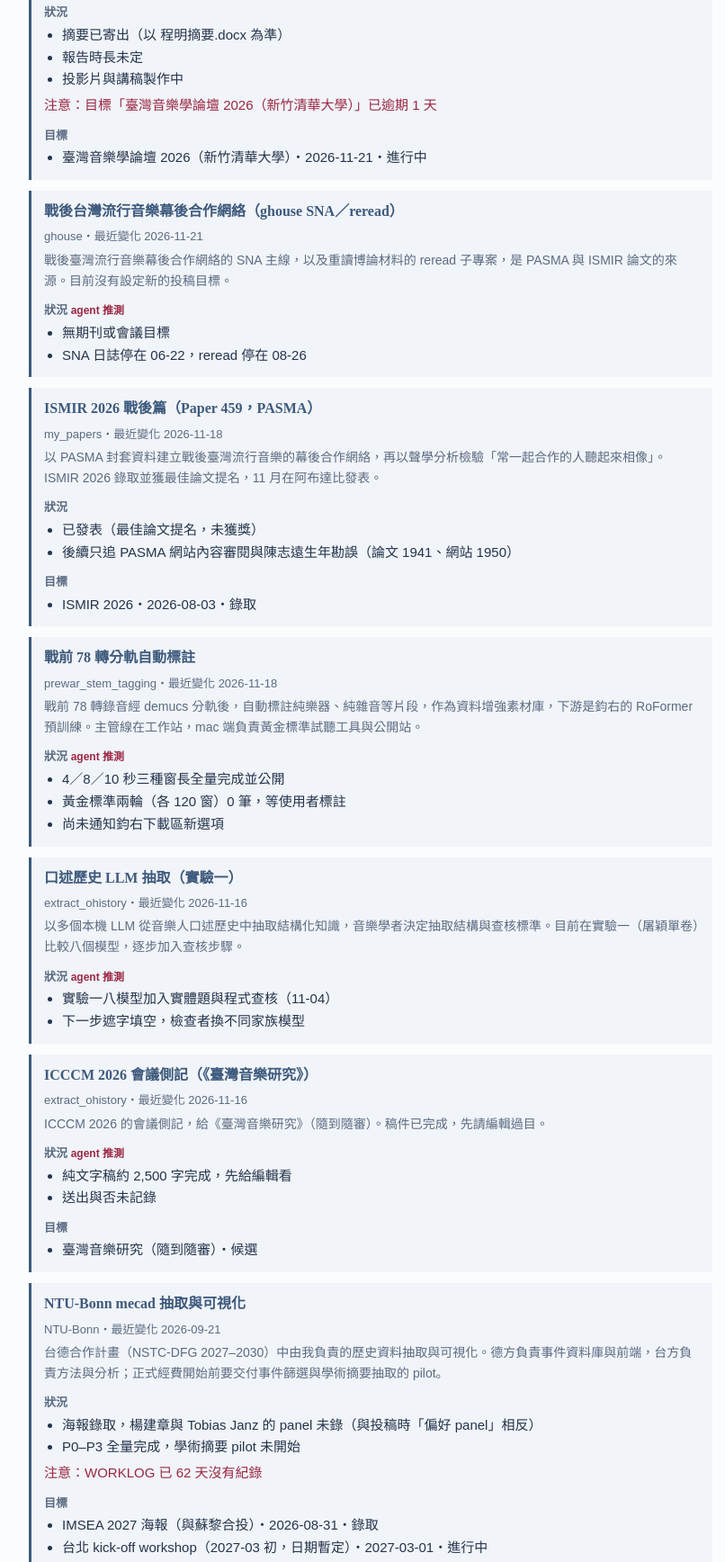
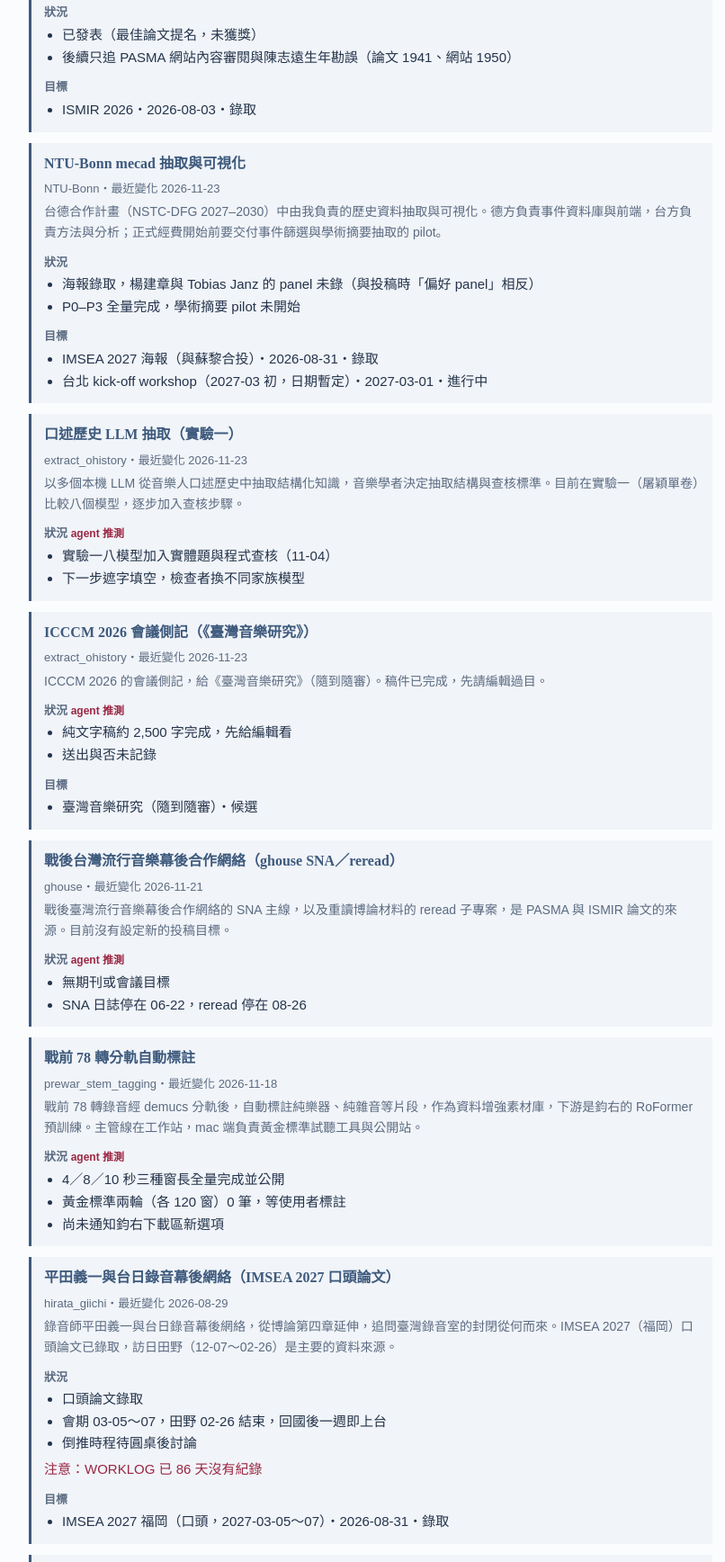
Before and after one commit to bkwmt/team-leader, a plain HTML site: page index.html in a window 1280 px wide. Shown: the part 448-2184 px from the top of the page at 90% size, without its empty margins (228-1034 px from the left). Drawn offline with Linux system fonts and the light colour scheme.

Commit message:
進度頁 2026-11-23

```diff
--- a/index.html
+++ b/index.html
@@ -18,21 +18,21 @@ p{margin:4px 0} ul{margin:2px 0;padding-left:20px} .meta{color:var(--muted);font
 .about{color:var(--muted);font-size:14px} .warn{color:var(--accent)} .guess{color:var(--accent);font-size:12px} .admin li{margin:4px 0}
 </style></head>
 <body><main>
-<h1>研究進度</h1><p class="meta">更新於 2026-11-22・只列進度，不含研究成果</p>
-<h2>行政事項</h2><ul class="admin"><li><b>傑出人才基金會 ISMIR 返國報告與核銷郵寄</b>（about_me）2026-11-23・1 天後</li><li><b>交流協會 ⑧住所通知書</b>（訪日研究2026）2026-12-08・16 天後</li><li><b>交流協會研究報告書兩份</b>（訪日研究2026）2027-03-31・129 天後</li></ul>
+<h1>研究進度</h1><p class="meta">更新於 2026-11-23・只列進度，不含研究成果</p>
+<h2>行政事項</h2><ul class="admin"><li><b>交流協會 ⑧住所通知書</b>（訪日研究2026）2026-12-08・15 天後</li><li><b>查 ICMC 2027 截止日與 topics</b>（gtsolo）2026-12-15・22 天後</li><li><b>交流協會研究報告書兩份</b>（訪日研究2026）2027-03-31・128 天後</li></ul>
 <h2>萃取與數位存有</h2>
-<section id="roundtable-2026"><h3><a href="#roundtable-2026">臺灣音樂學論壇 2026 圓桌</a></h3><p class="meta">SLIDES・最近變化 2026-11-21</p><p class="about">臺灣音樂學論壇 2026 圓桌的個人報告，題目「記載、證詞與敘事：以大型語言模型建立音樂史料的數位存有」。11-21 在新竹清華大學，同場有蘇黎、黃郁芬。</p><h4>狀況</h4><ul><li>摘要已寄出（以 程明摘要.docx 為準）</li><li>報告時長未定</li><li>投影片與講稿製作中</li></ul><p class="warn">注意：目標「臺灣音樂學論壇 2026（新竹清華大學）」已逾期 1 天</p><h4>目標</h4><ul><li>臺灣音樂學論壇 2026（新竹清華大學）・2026-11-21・進行中</li></ul></section>
+<section id="ismir2026-postwar"><h3><a href="#ismir2026-postwar">ISMIR 2026 戰後篇（Paper 459，PASMA）</a></h3><p class="meta">my_papers・最近變化 2026-11-23</p><p class="about">以 PASMA 封套資料建立戰後臺灣流行音樂的幕後合作網絡，再以聲學分析檢驗「常一起合作的人聽起來相像」。ISMIR 2026 錄取並獲最佳論文提名，11 月在阿布達比發表。</p><h4>狀況</h4><ul><li>已發表（最佳論文提名，未獲獎）</li><li>後續只追 PASMA 網站內容審閱與陳志遠生年勘誤（論文 1941、網站 1950）</li></ul><h4>目標</h4><ul><li>ISMIR 2026・2026-08-03・錄取</li></ul></section>
+<section id="ntubonn-mecad"><h3><a href="#ntubonn-mecad">NTU-Bonn mecad 抽取與可視化</a></h3><p class="meta">NTU-Bonn・最近變化 2026-11-23</p><p class="about">台德合作計畫（NSTC-DFG 2027–2030）中由我負責的歷史資料抽取與可視化。德方負責事件資料庫與前端，台方負責方法與分析；正式經費開始前要交付事件篩選與學術摘要抽取的 pilot。</p><h4>狀況</h4><ul><li>海報錄取，楊建章與 Tobias Janz 的 panel 未錄（與投稿時「偏好 panel」相反）</li><li>P0–P3 全量完成，學術摘要 pilot 未開始</li></ul><h4>目標</h4><ul><li>IMSEA 2027 海報（與蘇黎合投）・2026-08-31・錄取</li><li>台北 kick-off workshop（2027-03 初，日期暫定）・2027-03-01・進行中</li></ul></section>
+<section id="extract-ohistory"><h3><a href="#extract-ohistory">口述歷史 LLM 抽取（實驗一）</a></h3><p class="meta">extract_ohistory・最近變化 2026-11-23</p><p class="about">以多個本機 LLM 從音樂人口述歷史中抽取結構化知識，音樂學者決定抽取結構與查核標準。目前在實驗一（屠穎單卷）比較八個模型，逐步加入查核步驟。</p><h4>狀況 <span class="guess">agent 推測</span></h4><ul><li>實驗一八模型加入實體題與程式查核（11-04）</li><li>下一步遮字填空，檢查者換不同家族模型</li></ul></section>
+<section id="icccm-report-tmr"><h3><a href="#icccm-report-tmr">ICCCM 2026 會議側記（《臺灣音樂研究》）</a></h3><p class="meta">extract_ohistory・最近變化 2026-11-23</p><p class="about">ICCCM 2026 的會議側記，給《臺灣音樂研究》（隨到隨審）。稿件已完成，先請編輯過目。</p><h4>狀況 <span class="guess">agent 推測</span></h4><ul><li>純文字稿約 2,500 字完成，先給編輯看</li><li>送出與否未記錄</li></ul><h4>目標</h4><ul><li>臺灣音樂研究（隨到隨審）・候選</li></ul></section>
 <section id="ghouse-sna"><h3><a href="#ghouse-sna">戰後台灣流行音樂幕後合作網絡（ghouse SNA／reread）</a></h3><p class="meta">ghouse・最近變化 2026-11-21</p><p class="about">戰後臺灣流行音樂幕後合作網絡的 SNA 主線，以及重讀博論材料的 reread 子專案，是 PASMA 與 ISMIR 論文的來源。目前沒有設定新的投稿目標。</p><h4>狀況 <span class="guess">agent 推測</span></h4><ul><li>無期刊或會議目標</li><li>SNA 日誌停在 06-22，reread 停在 08-26</li></ul></section>
-<section id="ismir2026-postwar"><h3><a href="#ismir2026-postwar">ISMIR 2026 戰後篇（Paper 459，PASMA）</a></h3><p class="meta">my_papers・最近變化 2026-11-18</p><p class="about">以 PASMA 封套資料建立戰後臺灣流行音樂的幕後合作網絡，再以聲學分析檢驗「常一起合作的人聽起來相像」。ISMIR 2026 錄取並獲最佳論文提名，11 月在阿布達比發表。</p><h4>狀況</h4><ul><li>已發表（最佳論文提名，未獲獎）</li><li>後續只追 PASMA 網站內容審閱與陳志遠生年勘誤（論文 1941、網站 1950）</li></ul><h4>目標</h4><ul><li>ISMIR 2026・2026-08-03・錄取</li></ul></section>
 <section id="prewar-stem-tagging"><h3><a href="#prewar-stem-tagging">戰前 78 轉分軌自動標註</a></h3><p class="meta">prewar_stem_tagging・最近變化 2026-11-18</p><p class="about">戰前 78 轉錄音經 demucs 分軌後，自動標註純樂器、純雜音等片段，作為資料增強素材庫，下游是鈞右的 RoFormer 預訓練。主管線在工作站，mac 端負責黃金標準試聽工具與公開站。</p><h4>狀況 <span class="guess">agent 推測</span></h4><ul><li>4／8／10 秒三種窗長全量完成並公開</li><li>黃金標準兩輪（各 120 窗）0 筆，等使用者標註</li><li>尚未通知鈞右下載區新選項</li></ul></section>
-<section id="extract-ohistory"><h3><a href="#extract-ohistory">口述歷史 LLM 抽取（實驗一）</a></h3><p class="meta">extract_ohistory・最近變化 2026-11-16</p><p class="about">以多個本機 LLM 從音樂人口述歷史中抽取結構化知識，音樂學者決定抽取結構與查核標準。目前在實驗一（屠穎單卷）比較八個模型，逐步加入查核步驟。</p><h4>狀況 <span class="guess">agent 推測</span></h4><ul><li>實驗一八模型加入實體題與程式查核（11-04）</li><li>下一步遮字填空，檢查者換不同家族模型</li></ul></section>
-<section id="icccm-report-tmr"><h3><a href="#icccm-report-tmr">ICCCM 2026 會議側記（《臺灣音樂研究》）</a></h3><p class="meta">extract_ohistory・最近變化 2026-11-16</p><p class="about">ICCCM 2026 的會議側記，給《臺灣音樂研究》（隨到隨審）。稿件已完成，先請編輯過目。</p><h4>狀況 <span class="guess">agent 推測</span></h4><ul><li>純文字稿約 2,500 字完成，先給編輯看</li><li>送出與否未記錄</li></ul><h4>目標</h4><ul><li>臺灣音樂研究（隨到隨審）・候選</li></ul></section>
-<section id="ntubonn-mecad"><h3><a href="#ntubonn-mecad">NTU-Bonn mecad 抽取與可視化</a></h3><p class="meta">NTU-Bonn・最近變化 2026-09-21</p><p class="about">台德合作計畫（NSTC-DFG 2027–2030）中由我負責的歷史資料抽取與可視化。德方負責事件資料庫與前端，台方負責方法與分析；正式經費開始前要交付事件篩選與學術摘要抽取的 pilot。</p><h4>狀況</h4><ul><li>海報錄取，楊建章與 Tobias Janz 的 panel 未錄（與投稿時「偏好 panel」相反）</li><li>P0–P3 全量完成，學術摘要 pilot 未開始</li></ul><p class="warn">注意：WORKLOG 已 62 天沒有紀錄</p><h4>目標</h4><ul><li>IMSEA 2027 海報（與蘇黎合投）・2026-08-31・錄取</li><li>台北 kick-off workshop（2027-03 初，日期暫定）・2027-03-01・進行中</li></ul></section>
-<section id="hirata-imsea2027"><h3><a href="#hirata-imsea2027">平田義一與台日錄音幕後網絡（IMSEA 2027 口頭論文）</a></h3><p class="meta">hirata_giichi・最近變化 2026-08-29</p><p class="about">錄音師平田義一與台日錄音幕後網絡，從博論第四章延伸，追問臺灣錄音室的封閉從何而來。IMSEA 2027（福岡）口頭論文已錄取，訪日田野（12-07～02-26）是主要的資料來源。</p><h4>狀況</h4><ul><li>口頭論文錄取</li><li>會期 03-05～07，田野 02-26 結束，回國後一週即上台</li><li>倒推時程待圓桌後討論</li></ul><p class="warn">注意：WORKLOG 已 85 天沒有紀錄</p><h4>目標</h4><ul><li>IMSEA 2027 福岡（口頭，2027-03-05～07）・2026-08-31・錄取</li></ul></section>
-<section id="muhou-journal-ab"><h3><a href="#muhou-journal-ab">博論改寫兩篇英文期刊（A 事件史、B 方法論）</a></h3><p class="meta">my_papers・最近變化 2026-08-04</p><p class="about">把博論拆寫成兩篇英文期刊論文：A 篇寫錄音實踐的標準化（事件史），B 篇寫以幕後為方法（方法論）。由 Claude 出英文初稿、作者逐節重寫，原訂兩篇同時投出。</p><h4>狀況</h4><ul><li>骨架 v2 已建（08-04）</li><li>待決定 muhou 英文注解與交付節奏</li><li>照現況年底投出會來不及，三條路（加快、先投 A 篇、延到訪日後）圓桌結束後再討論</li></ul><p class="warn">注意：照現況會來不及：可加快、修改內容或轉投其他會議</p><p class="warn">注意：WORKLOG 已 110 天沒有紀錄</p><h4>目標</h4><ul><li>Ethnomusicology／Ethnomusicology Forum（刊物未綁定）・2026-12-31・進行中</li></ul></section>
-<section id="jp-music-network"><h3><a href="#jp-music-network">日本發行專輯合作網絡</a></h3><p class="meta">JP_music_network・最近變化 2026-07-22</p><p class="about">以 Discogs 的日本發行專輯 credits 建立合作網絡，是 ghouse 的姊妹研究線，用來對照臺灣的情況。</p><h4>狀況 <span class="guess">agent 推測</span></h4><ul><li>組織節點與 U 型 modularity 觀察</li><li>下一步以 LLM 從 notes 抽取 credits</li></ul><p class="warn">注意：WORKLOG 已 123 天沒有紀錄</p></section>
+<section id="hirata-imsea2027"><h3><a href="#hirata-imsea2027">平田義一與台日錄音幕後網絡（IMSEA 2027 口頭論文）</a></h3><p class="meta">hirata_giichi・最近變化 2026-08-29</p><p class="about">錄音師平田義一與台日錄音幕後網絡，從博論第四章延伸，追問臺灣錄音室的封閉從何而來。IMSEA 2027（福岡）口頭論文已錄取，訪日田野（12-07～02-26）是主要的資料來源。</p><h4>狀況</h4><ul><li>口頭論文錄取</li><li>會期 03-05～07，田野 02-26 結束，回國後一週即上台</li><li>倒推時程待圓桌後討論</li></ul><p class="warn">注意：WORKLOG 已 86 天沒有紀錄</p><h4>目標</h4><ul><li>IMSEA 2027 福岡（口頭，2027-03-05～07）・2026-08-31・錄取</li></ul></section>
+<section id="muhou-journal-ab"><h3><a href="#muhou-journal-ab">博論改寫兩篇英文期刊（A 事件史、B 方法論）</a></h3><p class="meta">my_papers・最近變化 2026-08-04</p><p class="about">把博論拆寫成兩篇英文期刊論文：A 篇寫錄音實踐的標準化（事件史），B 篇寫以幕後為方法（方法論）。由 Claude 出英文初稿、作者逐節重寫，原訂兩篇同時投出。</p><h4>狀況</h4><ul><li>骨架 v2 已建（08-04）</li><li>待決定 muhou 英文注解與交付節奏</li><li>照現況年底投出會來不及，三條路（加快、先投 A 篇、延到訪日後）圓桌結束後再討論</li></ul><p class="warn">注意：照現況會來不及：可加快、修改內容或轉投其他會議</p><p class="warn">注意：WORKLOG 已 111 天沒有紀錄</p><h4>目標</h4><ul><li>Ethnomusicology／Ethnomusicology Forum（刊物未綁定）・2026-12-31・進行中</li></ul></section>
+<section id="jp-music-network"><h3><a href="#jp-music-network">日本發行專輯合作網絡</a></h3><p class="meta">JP_music_network・最近變化 2026-07-22</p><p class="about">以 Discogs 的日本發行專輯 credits 建立合作網絡，是 ghouse 的姊妹研究線，用來對照臺灣的情況。</p><h4>狀況 <span class="guess">agent 推測</span></h4><ul><li>組織節點與 U 型 modularity 觀察</li><li>下一步以 LLM 從 notes 抽取 credits</li></ul><p class="warn">注意：WORKLOG 已 124 天沒有紀錄</p></section>
 <h2>音樂分析與表演應用</h2>
-<section id="jazzification"><h3><a href="#jazzification">Jazzification</a></h3><p class="meta">Jazzification・最近變化 2026-05-20</p><p class="about">以爵士樂 corpus 試驗 rule based 為主的音樂分析，也不排斥以計算方法發展互動式的音樂與表演應用。</p><h4>狀況 <span class="guess">agent 推測</span></h4><ul><li>全資料庫 quantize 完成（456 首 solo）</li><li>下一步三連音偵測、跨小節連結線、抽聽驗證</li></ul><p class="warn">注意：WORKLOG 已 186 天沒有紀錄</p></section>
+<section id="gtsolo"><h3><a href="#gtsolo">吉他即興音訊＋手部影像資料集與無監督 token</a></h3><p class="meta">gtsolo・最近變化 2026-11-23</p><p class="about">錄製本人的電吉他即興 solo，同步取得 DI 與按弦手影像，不逐音標註，讓模型自己找出演奏單位再做 solo 生成。先以 iPhone 做前導實驗，正式錄製一次做完（光學動作捕捉＋多視角影片＋音訊）。</p><h4>狀況</h4><ul><li>題目成形，文獻收集進行中</li><li>前導實驗出國前開始</li><li>ICMC 走哪一條路未定</li></ul><h4>目標</h4><ul><li>ICMC 2027 桃園（短論文，截止日未公布）・候選</li></ul><h4>里程碑</h4><ul><li>iPhone 前導實驗・2026-12-06</li></ul></section>
+<section id="jazzification"><h3><a href="#jazzification">Jazzification</a></h3><p class="meta">Jazzification・最近變化 2026-05-20</p><p class="about">以爵士樂 corpus 試驗 rule based 為主的音樂分析，也不排斥以計算方法發展互動式的音樂與表演應用。</p><h4>狀況 <span class="guess">agent 推測</span></h4><ul><li>全資料庫 quantize 完成（456 首 solo）</li><li>下一步三連音偵測、跨小節連結線、抽聽驗證</li></ul><p class="warn">注意：WORKLOG 已 187 天沒有紀錄</p></section>
 <h2>計畫申請</h2>
 <section id="sinica-postdoc-app"><h3><a href="#sinica-postdoc-app">中研院院級博後申請</a></h3><p class="meta">中研院博士後・最近變化 2026-08-31</p><p class="about">中研院院級博士後研究學者申請，題目「資料、知識與數位存有：台灣音樂史料的跨模態抽取與驗證」，學術導師蘇黎。</p><h4>狀況</h4><ul><li>計畫書已送出，等待結果</li></ul><p class="meta">等待：審查結果</p><h4>目標</h4><ul><li>院級博後（已送出，待結果）・進行中</li></ul></section>
 <section id="co-project-2027"><h3><a href="#co-project-2027">台大×中研院 2027 合作計畫（日治音樂史料計算分析）</a></h3><p class="meta">co-project_2027・最近變化 2026-07-09</p><p class="about">台大與中研院 2027 創新性合作計畫，以計算方法分析日治臺灣音樂史料；音樂所王櫻芬主導，中研院蘇黎以 AI 配合。</p><h4>狀況</h4><ul><li>計畫書已送出，等待審查結果</li></ul><p class="meta">等待：審查結果</p></section>
```
